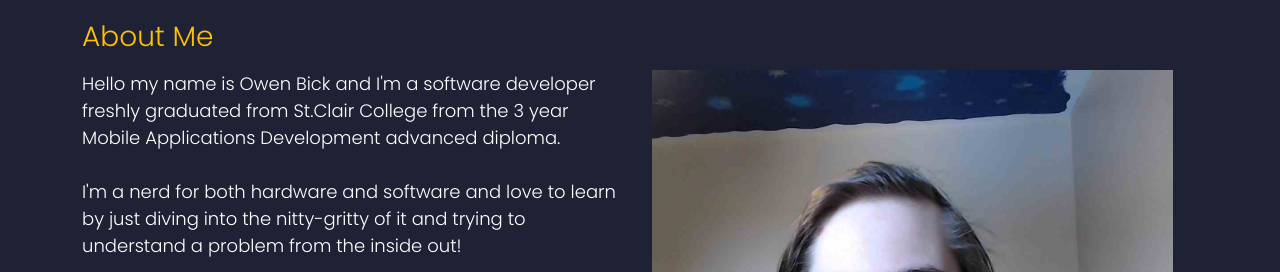
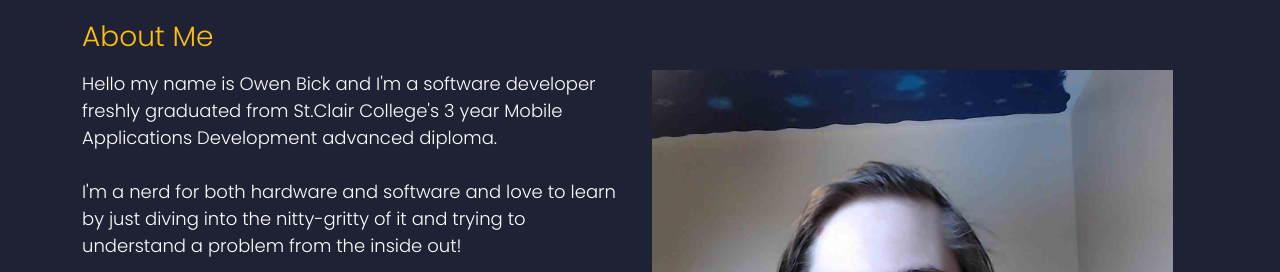
Before and after one commit to OwenBick/OwenBick.github.io, a plain HTML site: page index.html in a window 1280 px wide. Shown: the part 253-525 px from the top of the page. Drawn offline with nearby package versions, Linux system fonts and the light colour scheme.

Commit message:
Changed some text around

```diff
--- a/index.html
+++ b/index.html
@@ -53,7 +53,7 @@
 
         <h3 class="mb-3 text-warning">About Me</h3>
         <div class="col about">
-            <div><p>Hello my name is Owen Bick and I'm a software developer freshly graduated from St.Clair College from the 3 year Mobile Applications Development advanced diploma.
+            <div><p>Hello my name is Owen Bick and I'm a software developer freshly graduated from St.Clair College's 3 year Mobile Applications Development advanced diploma.
                 <br /><br />
                 I'm a nerd for both hardware and software and love to learn by just diving into the nitty-gritty of it and trying to understand a problem from the inside out!<br></p></div>
             <div><p>My passion and love for computers, games, and challenges drove me to the world of software.</p></div>
```
